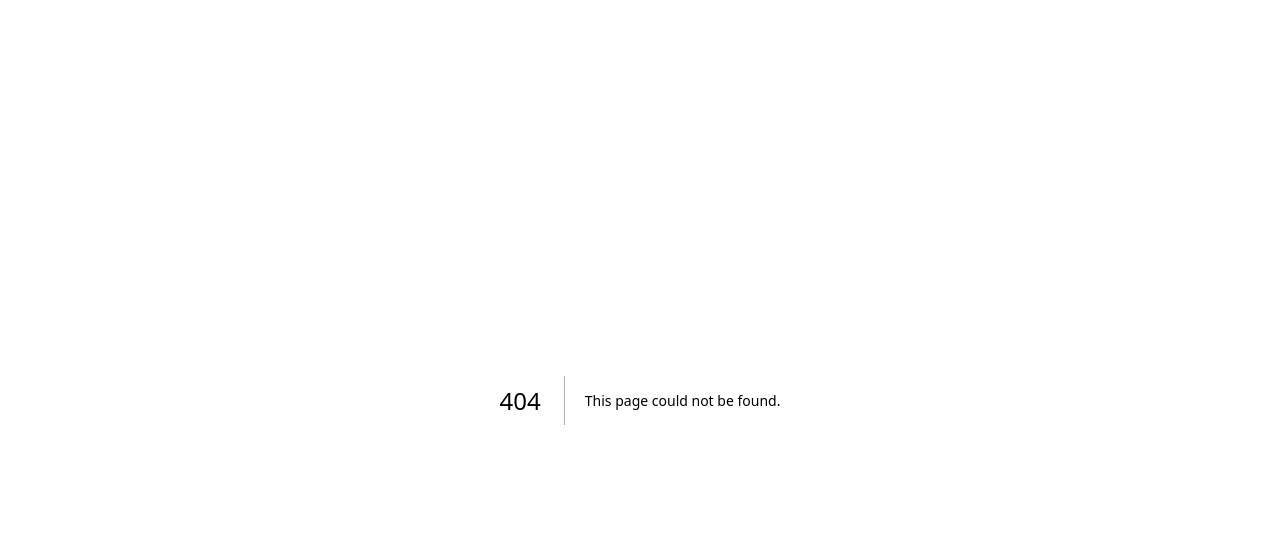
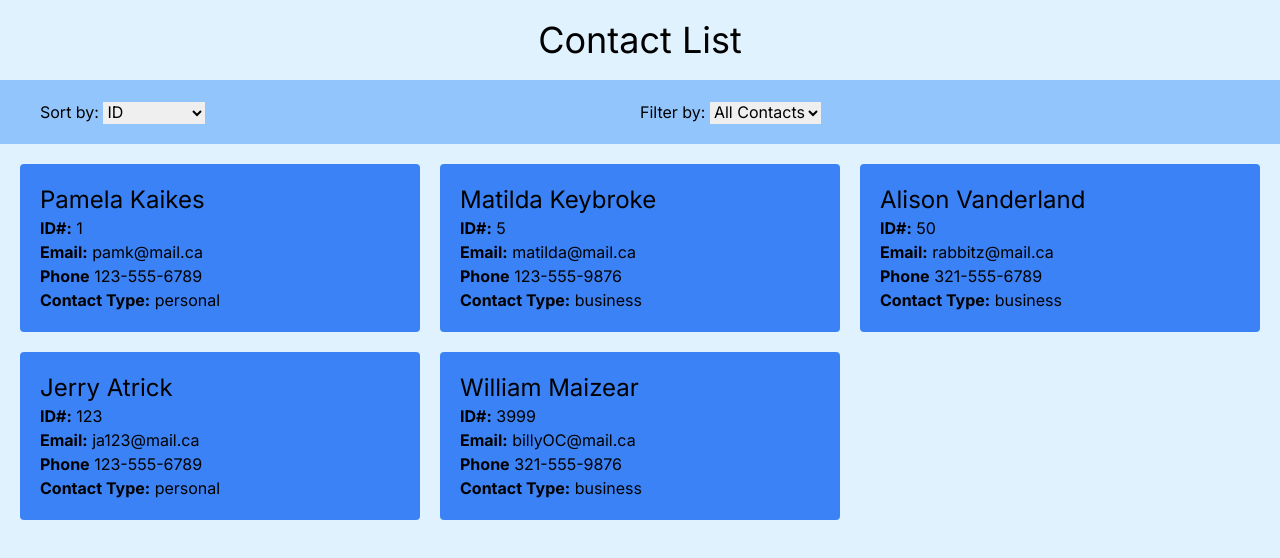
Before and after one commit to derek-sait/facprg306f-class-examples, a Next.js app: page /contact2 in a window 1280 px wide. Before the commit this address had no page. Shown: the top 558 px of the page. Built offline with nearby package versions, Linux system fonts and the light colour scheme.

Commit message:
Updated for week 5

```diff
--- a/app/contact/contact-list.js
+++ b/app/contact/contact-list.js
@@ -28,7 +28,7 @@ export default function ContactList(){
     var contact5 = {
         fname: "Pamela",
         lname: "Kaikes",
-        email: "ja123@mail.ca",
+        email: "pamk@mail.ca",
         phone: "123-555-6789"
     }
 
--- /dev/null
+++ b/app/contact2/contact-card.js
@@ -0,0 +1,12 @@
+
+export default function ContactCard({contact}){
+    return(
+        <div className="rounded p-5 bg-blue-500">
+            <h3 className="text-2xl">{contact.fname} {contact.lname}</h3>
+            <p><b>ID#:</b> {contact.id}</p>
+            <p><b>Email:</b> {contact.email}</p>
+            <p><b>Phone</b> {contact.phone}</p>
+            <p><b>Contact Type:</b> {contact.type}</p>
+        </div>
+    );
+}
--- /dev/null
+++ b/app/contact2/contact-list.js
@@ -0,0 +1,74 @@
+"use client";
+
+import { useState } from "react";
+import contactData from "./contacts-info.json";
+import ContactCard from "./contact-card";
+
+export default function ContactList() {
+  // map the JSON data to an array
+  let contactArray = contactData.map((contact) => ({ ...contact }));
+
+  // set up states for sorting and filtering
+  let [sortBy, setSortBy] = useState("id");
+  let [filter, setFilter] = useState("all");
+
+  // sorting function
+  contactArray = contactArray.sort((a, b) => {
+    if (isNaN(parseInt(a[sortBy]))) {
+      // sort alphabetically
+      let nameA = a[sortBy].toUpperCase(); // ignore upper and lowercase
+      let nameB = b[sortBy].toUpperCase(); // ignore upper and lowercase
+      if (nameA < nameB) {
+        return -1;
+      }
+      if (nameA > nameB) {
+        return 1;
+      }
+      return 0;
+    } else {
+      // sort numerically
+      return a[sortBy] - b[sortBy];
+    }
+  });
+
+  // filtering function
+  if( filter != "all"){
+    contactArray = contactArray.filter((contact) => contact.type === filter);
+  }
+
+  return (
+    <div>
+
+      <h2 className="text-4xl text-center p-5">Contact List</h2>
+
+      <div className="flex pl-10 pt-5 pb-5 pr-10 bg-blue-300">
+
+        <div className="flex-1">
+          <label>Sort by: </label>
+          <select onChange={(e) => setSortBy(e.target.value)}>
+            <option value="id">ID</option>
+            <option value="fname">First Name</option>
+            <option value="lname">Last Name</option>
+          </select>
+        </div>
+
+        <div className="flex-1">
+          <label>Filter by: </label>
+          <select onChange={(e) => setFilter(e.target.value)}>
+            <option value="all">All Contacts</option>
+            <option value="personal">Personal</option>
+            <option value="business">Business</option>
+          </select>
+        </div>
+
+      </div>
+
+      <section className="grid grid-cols-3 gap-5 p-5">
+        {contactArray.map((contact) => (
+          <ContactCard contact={contact} />
+        ))}
+      </section>
+
+    </div>
+  );
+}
--- /dev/null
+++ b/app/contact2/contacts-info.json
@@ -0,0 +1,42 @@
+[
+    {
+      "id": 123,
+      "fname": "Jerry",
+      "lname": "Atrick",
+      "email": "ja123@mail.ca",
+      "phone": "123-555-6789",
+      "type": "personal"
+    },
+    {
+      "id": 5,
+      "fname": "Matilda",
+      "lname": "Keybroke",
+      "email": "matilda@mail.ca",
+      "phone": "123-555-9876",
+      "type": "business"
+    },
+    {
+      "id": 50,
+      "fname": "Alison",
+      "lname": "Vanderland",
+      "email": "rabbitz@mail.ca",
+      "phone": "321-555-6789",
+      "type": "business"
+    },
+    {
+      "id": 3999,
+      "fname": "William",
+      "lname": "Maizear",
+      "email": "billyOC@mail.ca",
+      "phone": "321-555-9876",
+      "type": "business"
+    },
+    {
+      "id": 1,
+      "fname": "Pamela",
+      "lname": "Kaikes",
+      "email": "pamk@mail.ca",
+      "phone": "123-555-6789",
+      "type": "personal"
+    }
+  ]
--- /dev/null
+++ b/app/contact2/page.js
@@ -0,0 +1,11 @@
+import ContactList from "./contact-list";
+
+
+
+export default function Page(){
+    return (
+        <main className="h-screen bg-sky-100">
+            <ContactList />
+        </main>
+    );
+}
--- a/app/page.js
+++ b/app/page.js
@@ -9,6 +9,9 @@ export default function Home() {
       <ul>
         <li><Link href="aboutme">About Me</Link></li>
         <li><Link href="contact">Contact</Link></li>
+        <li><Link href="registration">Registration</Link></li>
+        <li><Link href="contact2">Contact v2.0</Link></li>
+
       </ul>
 
 
```
